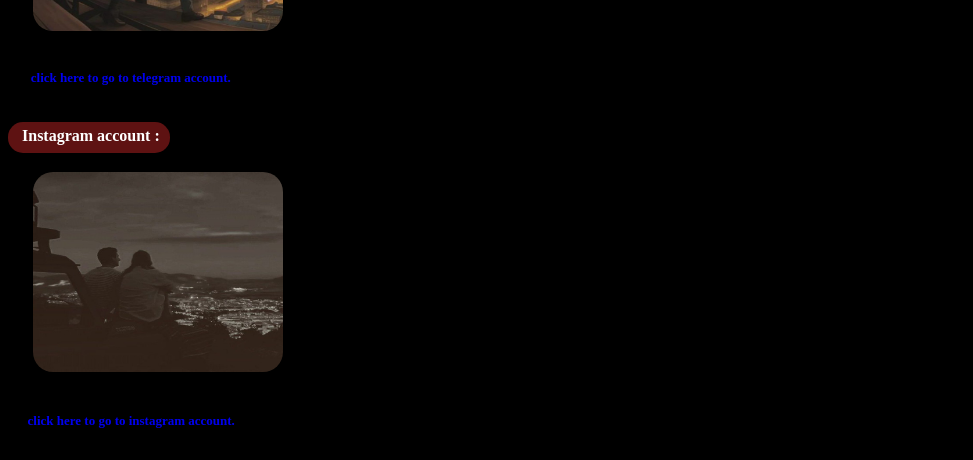
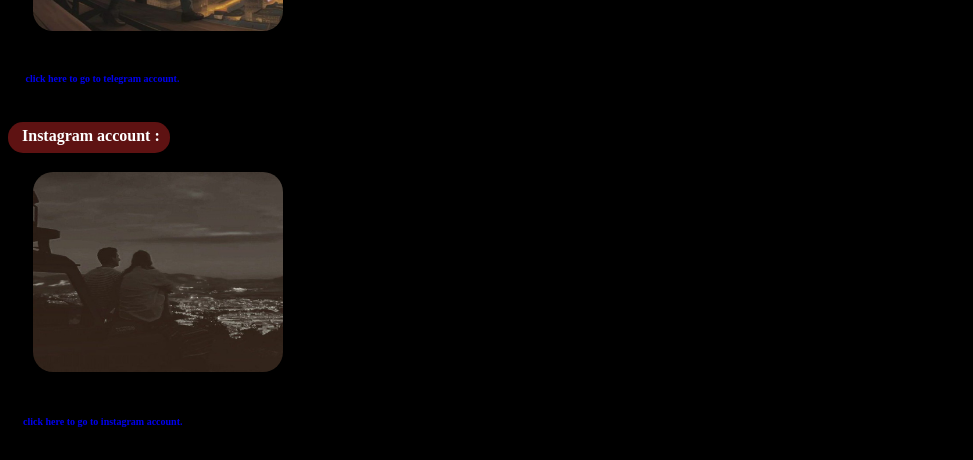
Before and after one commit to efadiy/Amir, a plain HTML site: page index.html in a window 1280 px wide. Shown: the part 377-837 px from the top of the page, without its empty margins (0-973 px from the left). Drawn offline with Linux system fonts and the light colour scheme.

Commit message:
Update index.html

```diff
--- a/index.html
+++ b/index.html
@@ -44,12 +44,12 @@ p.sansserif {
          <picture>
             <img width="250" height="200" src="tet.jpg" alt="" />
 
-            <a href="https://t.me/Amir_rad2" ><h5><font size="2">&nbsp;&nbsp;&nbsp;&nbsp;&nbsp;&nbsp;&nbsp;click here to go to telegram account.</font></h5></a>
+            <a href="https://t.me/Amir_rad2" ><h5><font size="1">&nbsp;&nbsp;&nbsp;&nbsp;&nbsp;&nbsp;&nbsp;click here to go to telegram account.</font></h5></a>
 
          <p><mark><font size="3"</font>&nbsp;Instagram account :</b></font></mark></p>
                <img width="250" height="200" src="tet2.jpg" alt="" />
             <h3>      </h3>
-               <a href="https://instagram.com/amir_puver_?igshid=YmMyMTA2M2Y=" ><h4><font size="2">&nbsp;&nbsp;&nbsp;&nbsp;&nbsp;&nbsp;click here to go to instagram account.</font></h4></a>
+               <a href="https://instagram.com/amir_puver_?igshid=YmMyMTA2M2Y=" ><h4><font size="1">&nbsp;&nbsp;&nbsp;&nbsp;&nbsp;&nbsp;click here to go to instagram account.</font></h4></a>
          </picture>
   </body>
 </html>
```
